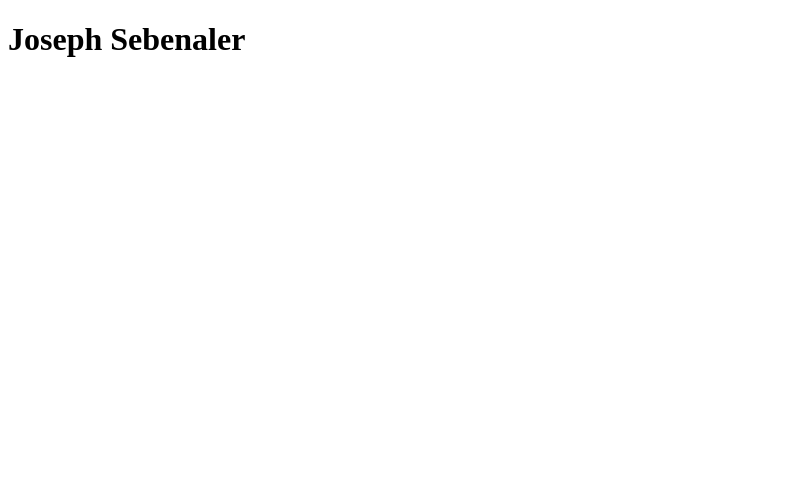
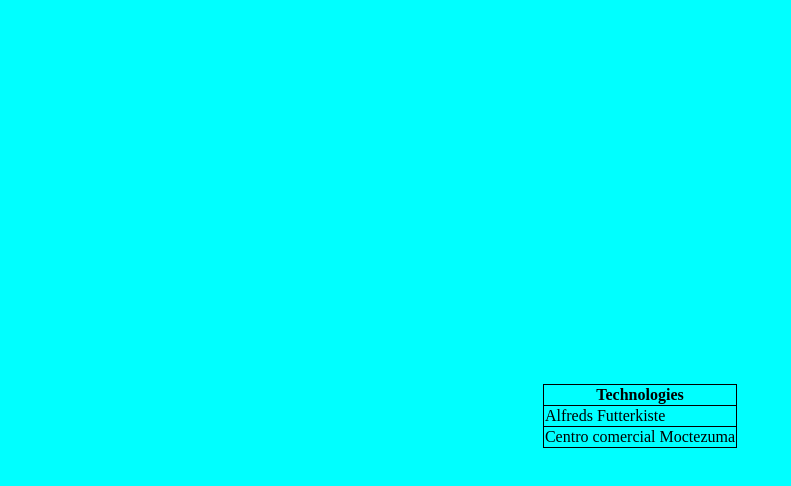
Before and after one commit to Sebenaler/PortfolioWebsite, a plain HTML site: page index.html in a window 1280 px wide. Shown: the whole page, without its empty margins (0-791 px from the left). Drawn offline with Linux system fonts and the light colour scheme.

Commit message:
first new try

```diff
--- /dev/null
+++ b/JoePortCSS.css
@@ -0,0 +1,11 @@
+table, th, td{
+    border: 1px solid black;
+    border-collapse: collapse;
+    margin-left: auto;
+    margin-right: auto;
+    margin-top: 4in;
+    margin-bottom: auto;
+}
+body{
+    background-color: aqua;
+}
--- a/index.html
+++ b/index.html
@@ -1,11 +1,19 @@
 <!DOCTYPE html>
-<link rel="stylesheet" href="JoePortCSS.css" />
 <html>
 <head>
-<title>Joseph Sebenaler</title>
+    <link rel="stylesheet" href="JoePortCSS.css">
 </head>
-<h1> Joseph Sebenaler</h1>
 <body>
-
-</body>
+    <table>
+        <tr>
+          <th>Technologies</th>
+        </tr>
+        <tr>
+          <td>Alfreds Futterkiste</td>
+        </tr>
+        <tr>
+          <td>Centro comercial Moctezuma</td>
+        </tr>
+      </table>
+    </body>
 </html>
```
